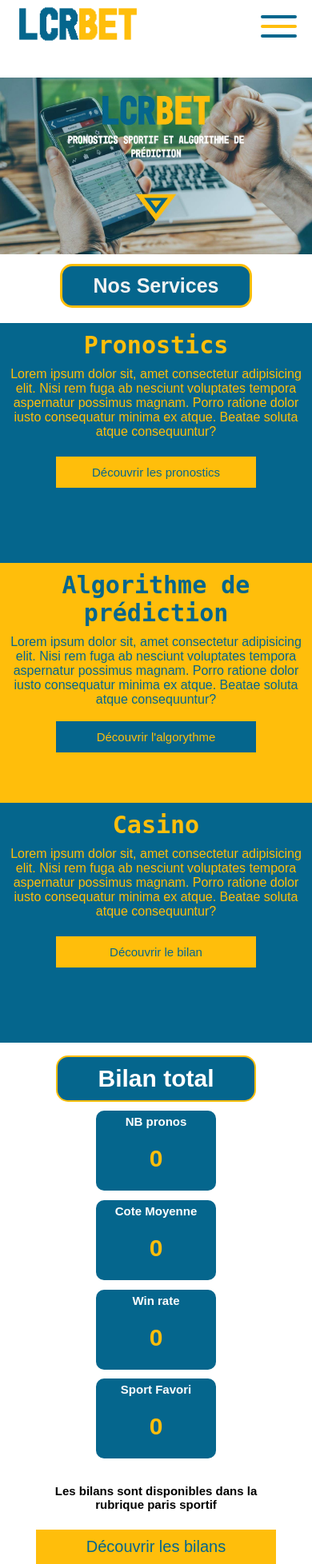
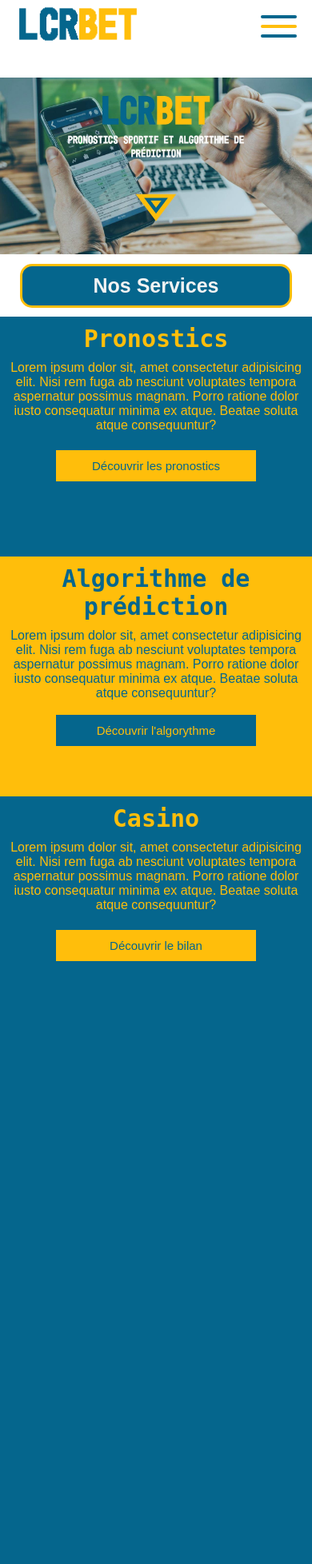
Before and after one commit to Liamcr21/lcrbet.fr, a PHP site: page / in a window 390 px wide. Shown: the part 30-1986 px from the top of the page at 80% size. After the commit the page ends 1232 px from the top, so only its background shows below. Run offline with PHP 8.4, Linux system fonts and the light colour scheme.

Commit message:
lcr
test pas conclu

```diff
--- a/css/style.css
+++ b/css/style.css
@@ -225,67 +225,6 @@ font-style: normal;
          border: 1px solid #05668D;
     }
 
-    /* Résultats */
-
-  .admin-bilan{
-    display: flex;
-    flex-direction: column;
-  }
-
-  .titre-bilan{
-    margin-top: 3%;
-  }
-
- .h2-titre-bilan{
-    font-family: erbaum, sans-serif;
-    font-weight: bold;
-    font-style: normal;
-    font-size: 40px;
-    text-align: center;
- }
-
- .txt-titre-bilan{
-
-  margin: auto;
-
-  font-family: erbaum, sans-serif;
-  font-weight: bold;
-  font-style: normal;
-  font-size: 20px;
-  width: 400px;
-  text-align: center;
-
-}
-
-
-
-.btn-ong-modif{
-  display: block;
-  margin: auto;
-  margin-top: 2%;
-      width: 300px;
-      background-color: #FFBE0B;
-     color: #05668D ;
-      border: 4px solid #05668D;
-      padding: 10px;
-      text-align: center;
-      font-family: erbaum, sans-serif;
-  font-weight: 400;
-  font-style: normal;
-  font-size: 20px;
-  text-decoration: none;
-
-  }
-
-  .btn-ong-modif:hover{
-      text-decoration: none;
-      background-color: #FFBE0B;
-      color: white;
-       border: 1px solid #FFBE0B;
-  }
-
-
-
    /* Responsive mobile */
 
 
@@ -393,7 +332,7 @@ font-style: normal;
         .h2-onglet-acc{
           margin: auto;
           margin-top: 2%;
-  margin-bottom: 5%;
+          margin-bottom: 3%;
           font-family: erbaum, sans-serif;
           font-weight: bold;
           font-style: normal;
@@ -403,182 +342,7 @@ font-style: normal;
           background-color: #05668D;
           color: #f3f3f3;
           border-radius: 15px;
-  width: 240px;
+          width: 340px;
           padding: 10px;
         }
-
-.admin-bilan{
-display: flex;
-flex-direction: column;
        }
-
-.titre-bilan{
-margin-top: 3%;
-}
-
-.h2-titre-bilan{
-font-family: erbaum, sans-serif;
-font-weight: bold;
-font-style: normal;
-font-size: 25px;
-text-align: center;
-}
-
-.txt-titre-bilan{
-
-margin: auto;
-margin-top: 2%;
-font-family: erbaum, sans-serif;
-font-weight: bold;
-font-style: normal;
-font-size: 15px;
-width: 300px;
-text-align: center;
-
-}
-.btn-ong-modif{
-display: block;
-margin: auto;
-margin-top: 6%;
-  width: 300px;
-  background-color: #FFBE0B;
- color: #05668D ;
-  border:none;
-  padding: 10px;
-  text-align: center;
-  font-family: erbaum, sans-serif;
-font-weight: 400;
-font-style: normal;
-font-size: 20px;
-text-decoration: none;
-
-}
-
-.btn-ong-modif:hover{
-  text-decoration: none;
-  background-color: #FFBE0B;
-  color: white;
-   border: 1px solid #FFBE0B;
-}
-  }
-
-
-
-  /*Resultat*/
-.admin-bilan-total{
-  display: flex;
-  justify-content: center;
-  justify-content: space-around;
-}
-
-  .h1-total{
-    margin: auto;
-    margin-top: 3%;
-    border: 3px solid #FFBE0B;
-    text-align: center;
-    text-decoration: none;
-    color: white;
-    font-family: erbaum, sans-serif;
-    font-style: normal;
-    font-size: 40px;
-    font-weight: bold;
-    background-color: #05668D;
-    width: 300px;
-    border-radius: 15px;
-    margin-bottom: 3%;
-    padding: 10px;
-  }
-
-  .carre{
-    display: flex;
-    flex-direction: column;
-    background-color: #05668D;
-    width: 200px;
-    height: 150px;
-    border-radius: 10px;
-    padding: 5px;
-  }
-
-  .titre-total{
-    text-align: center;
-    text-decoration: none;
-    color: white;
-    font-family: erbaum, sans-serif;
-    font-style: normal;
-    font-size: 20px;
-    font-weight: bold;
-  }
-
-  .p-total{
-    margin-top: 20%;
-    text-align: center;
-    text-decoration: none;
-    font-family: erbaum, sans-serif;
-    font-style: normal;
-    font-size: 40px;
-    font-weight: bold;
-    color: #FFBE0B;
-  }
-
-
-  @media only screen and (max-width: 600px){
-
-    .admin-bilan-total{
-        display: flex;
-        flex-direction: column;
-        justify-content: center;
-      }
-
-      .h1-total{
-        margin: auto;
-        margin-top: 4%;
-        border: 2px solid #FFBE0B;
-        text-align: center;
-        text-decoration: none;
-        color: white;
-        font-family: erbaum, sans-serif;
-        font-style: normal;
-        font-size: 30px;
-        font-weight: bold;
-        background-color: #05668D;
-        width: 250px;
-        border-radius: 15px;
-        margin-bottom: 3%;
-        padding: 10px;
-      }
-
-      .carre{
-        margin: auto;
-        margin-bottom: 3%;
-        display: flex;
-        flex-direction: column;
-        background-color: #05668D;
-        width: 150px;
-        height: 100px;
-        border-radius: 10px;
-        padding: 5px;
-      }
-
-      .titre-total{
-        text-align: center;
-        text-decoration: none;
-        color: white;
-        font-family: erbaum, sans-serif;
-        font-style: normal;
-        font-size: 15px;
-        font-weight: bold;
-      }
-
-      .p-total{
-        margin-top: 15%;
-        text-align: center;
-        text-decoration: none;
-        font-family: erbaum, sans-serif;
-        font-style: normal;
-        font-size: 30px;
-        font-weight: bold;
-        color: #FFBE0B;
-      }
-
-
-   }
--- a/index.html
+++ b/index.html
@@ -57,40 +57,6 @@
     </div>
 
 
-
-    <div class="bilan-total">
-      <h2 class="h1-total">Bilan total</h2>
-      <div class="admin-bilan-total">
-        <div class="carre">
-          <p class="titre-total">NB pronos</p>
-          <p class="p-total">0</p>
-        </div>
-        <div class="carre">
-          <p class="titre-total">Cote Moyenne</p>
-          <p class="p-total">0</p>
-        </div>
-        <div class="carre">
-          <p class="titre-total">Win rate</p>
-          <p class="p-total">0</p>
-        </div>
-        <div class="carre">
-          <p class="titre-total">Sport Favori</p>
-          <p class="p-total">0</p>
-        </div>
-
-      </div>
-    </div>
-
-
-<div class="admin-bilan">
-  <div class="titre-bilan">
-    <p class="txt-titre-bilan">Les bilans sont disponibles dans la rubrique paris sportif</p>
-    <a href="ps.html"class="btn-ong-modif">Découvrir les bilans</a>
-    </div>
-
-</div>
-</section>
-
 <script src="/js/navbar.js"></script>
 </body>
 </html>
--- a/ps.html
+++ b/ps.html
@@ -60,7 +60,6 @@
 
 
 
-
       <script src="/js/navbar.js"></script>
 </body>
 </html>
```
Also changed, not shown: css/style-ps.css (+6 -3 lines), img/wave-haikei.svg (added), img/wave.png (added). Lines whose indentation alone changed are shown as unchanged.
